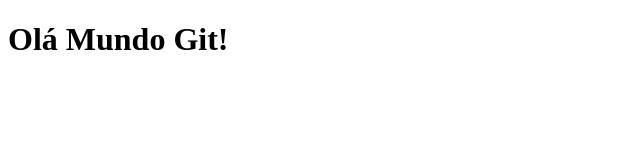
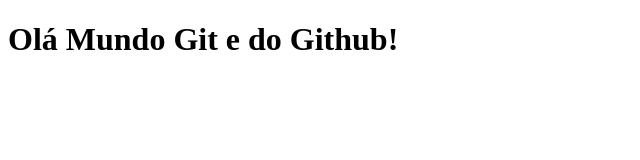
Before and after one commit to RenatoBC/aula-de-git, a plain HTML site: page index.html in a window 1280 px wide. Shown: the whole page, without its empty margins (0-640 px from the left). Drawn offline with Linux system fonts and the light colour scheme; files that its build step writes are made by us from their sources.

Commit message:
adicionado palavra Github

```diff
--- a/index.html
+++ b/index.html
@@ -9,7 +9,7 @@
 </head>
 
 <body>
-    <h1>Olá Mundo Git!</h1>
+    <h1>Olá Mundo Git e do Github!</h1>
     <script src="js/index.js"></script>
 </body>
 
```
